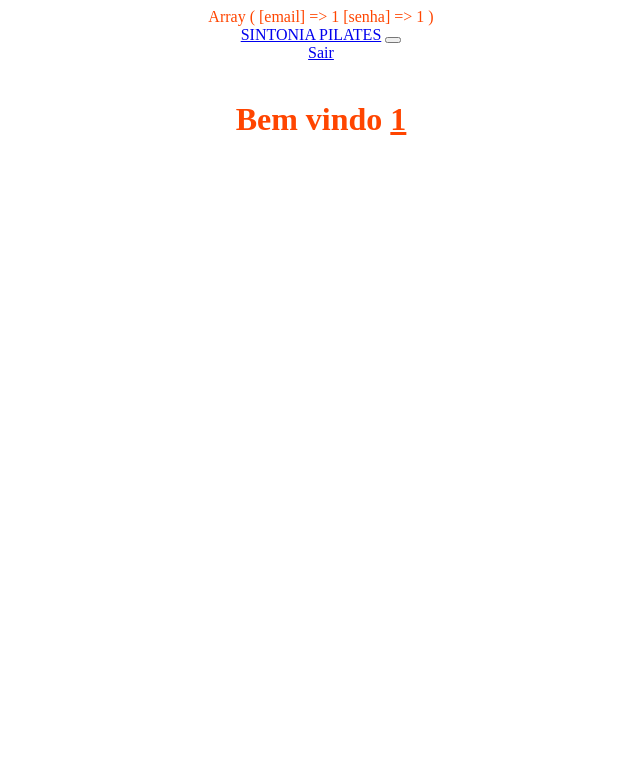
After one commit to DanielaSNA/cadastro_instrutores, a PHP site: page /cadastro_instrutores/sistema.php in a window 1280 px wide. The commit adds this page. Shown: the top 778 px of the page, without its empty margins (319-959 px from the left). Run offline with PHP 8.4, Linux system fonts and the light colour scheme; the visitor is signed in with stand-in values (Sample User, id 1).

Commit message:
Atualização

```diff
--- a/home.php
+++ b/home.php
@@ -62,7 +62,7 @@
         </div>
     </div>
     <div class="box">
-        <a href="http://localhost/trabalho_de_conclusao/tela-de-login.php">Login</a>
+        <a href="http://localhost/cadastro_instrutores/tela-de-login.php">Login</a>
         <a href="http://localhost/cadastro_instrutores/index.php">Cadastre-se</a>
     </div>
 
--- a/index.php
+++ b/index.php
@@ -17,6 +17,8 @@ if (isset($_POST['submit'])) {
 
     $sql = "SELECT  nome, sobrenome, email, celular, senha, genero, confirmesenha FROM usuario";
     $result = $conexao->query($sql);
+
+    header('Location:tela-de-login.php');
 }
 ?>
 
@@ -195,7 +197,7 @@ if (isset($_POST['submit'])) {
                 <div class="form-header">
                     <h1>Cadastro de Instrutores | Sintonia Pilates</h1>
                     <div class="login-button">
-                        <button type="button"><a href="http://localhost/trabalho_de_conclusao/tela-de-login.html" target ="_blank"color: white; text-decoration: none;">Entrar</a></button>
+                        <button type="button"><a href="http://localhost/cadastro_instrutores/tela-de-login.php" target ="_blank"color: white; text-decoration: none;">Entrar</a></button>
                     </div>
                 </div>
 
@@ -260,7 +262,7 @@ if (isset($_POST['submit'])) {
                 </div>
 
                 <div class="continue-button">
-                    <button type="submit" "http://localhost/trabalho_de_conclusao/tela-de-login.html" target ="_blank" name="submit">Continuar</button>
+                    <button type="submit" "http://localhost/cadastro_instrutores/tela-de-login.php" target ="_blank" name="submit">Continuar</button>
                 </div>
             </form>
         </div>
--- /dev/null
+++ b/sair.php
@@ -0,0 +1,6 @@
+<?php
+    session_start();
+    unset($_SESSION['email']);
+    unset($_SESSION['senha']);
+    header("Location:tela-de-login.php")
+?>
--- /dev/null
+++ b/sistema.php
@@ -0,0 +1,46 @@
+<?php
+    session_start();
+    print_r($_SESSION);
+    if((!isset($_SESSION['email'])== true) and (!isset($_SESSION['senha']) ==true))
+    {
+        unset($_SESSION['email']);
+        unset($_SESSION['senha']);
+        header('Location:tela-de-login.php');
+    }
+    $logado = $_SESSION['email'];
+
+?>
+
+
+<!DOCTYPE html>
+<html lang="en">
+<head>
+    <meta charset="UTF-8">
+    <meta name="viewport" content="width=device-width, initial-scale=1.0">
+    <title>SINTONIA PILATES</title>
+    <style>
+        body{
+            color:orangered;
+            text-align:center;
+        }
+    </style>
+</head>
+<body>
+    <nav class="navbar navbar-expand-lg navbar-dark bg-primary">
+        <div class="container-fluid">
+            <a class="navbar-brand" href="#">SINTONIA PILATES</a>
+            <button class="navbar-toggler" type="button" data-bs-toggle="collapse" data-bs-target="'navbarNav" aria-controls="navbarNav" aria-expanded="false" aria-label="Toggle navigation">
+            <span class="navbar-toggler-icon"></span>
+            </button>
+         </div>
+         <div class="d-flex">
+            <a href="sair.php" class="btn btn-danger me-5">Sair</a>
+        </div>
+    </nav>
+    <br>
+    <?php
+        echo"<h1>Bem vindo <u>$logado</u></h1>";
+    ?>
+
+</body>
+</html>
```
Also changed, not shown: tela-de-login.php (+9 -8 lines), testLogin.php (added, +37 -0 lines).
